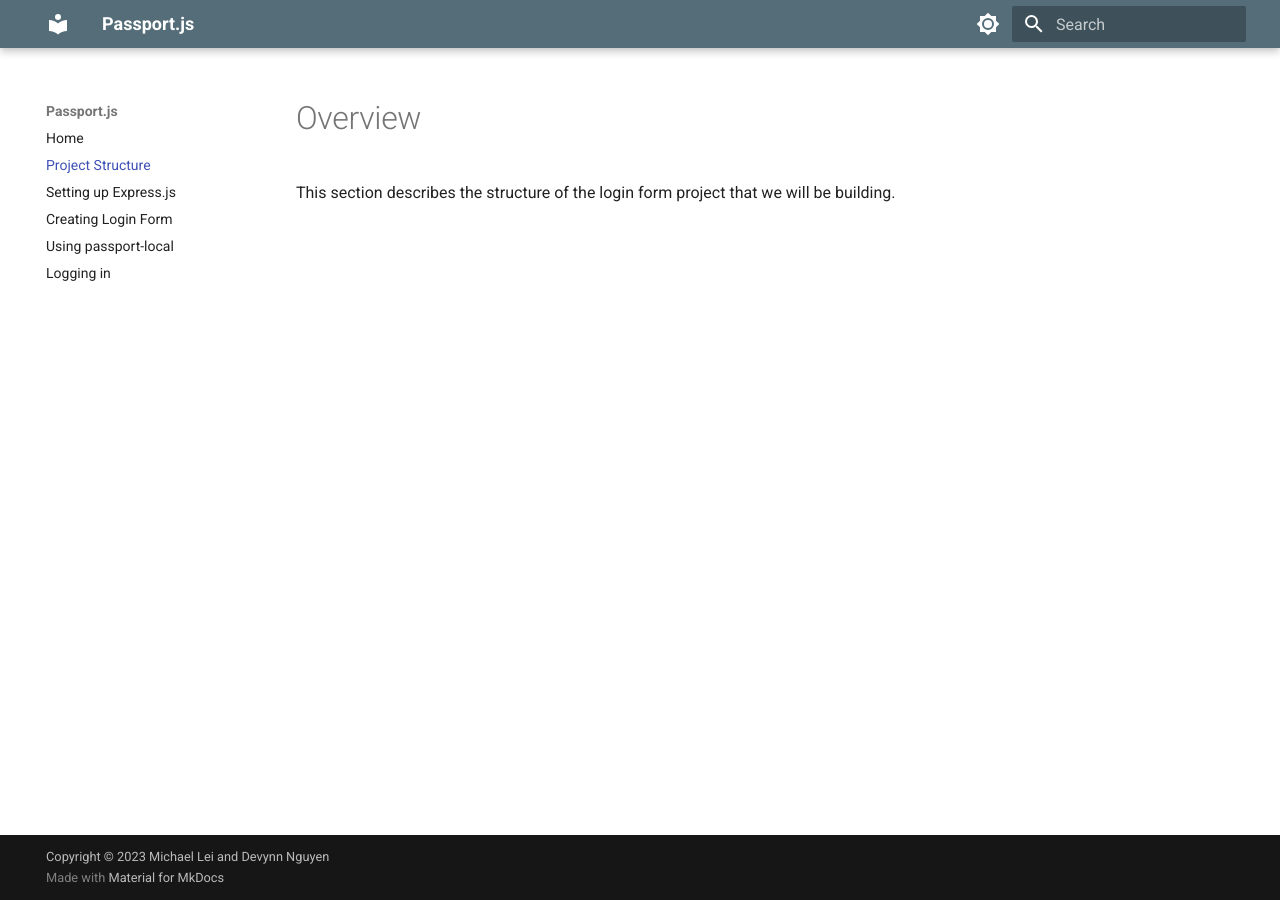
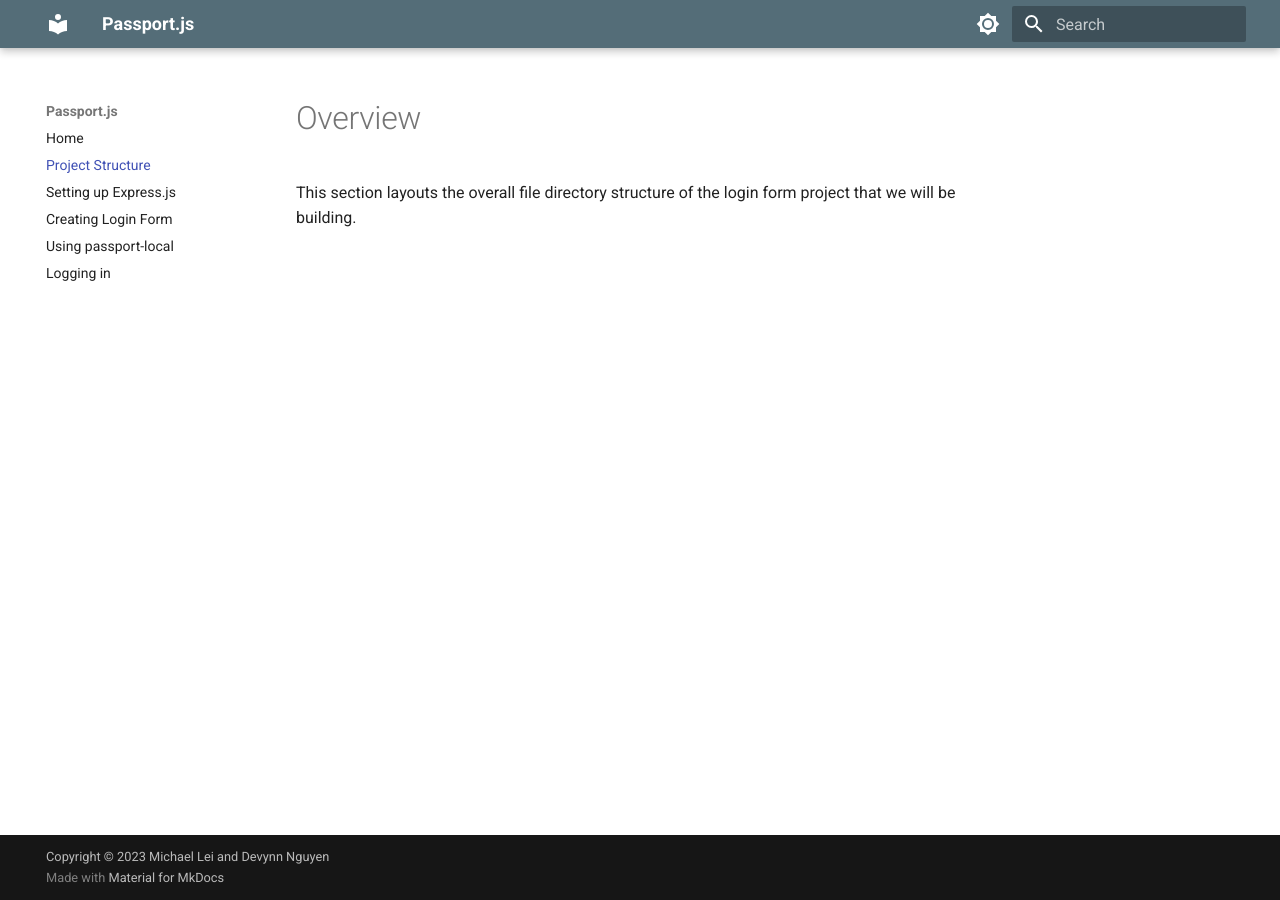
Before and after one commit to michaeleii/comm-documentation, an MkDocs documentation site: the page built from docs/pages/project-structure.md, in a window 1280 px wide. Built offline with MkDocs 1.6.1 and Material for MkDocs 9.7.7, drawn with Linux system fonts in a browser that asks for light colours.

Commit message:
Add overview for project structure

```diff
--- a/docs/pages/project-structure.md
+++ b/docs/pages/project-structure.md
@@ -1,3 +1,3 @@
 # Overview
 
-This section describes the structure of the login form project that we will be building.
+This section layouts the overall file directory structure of the login form project that we will be building.
```
